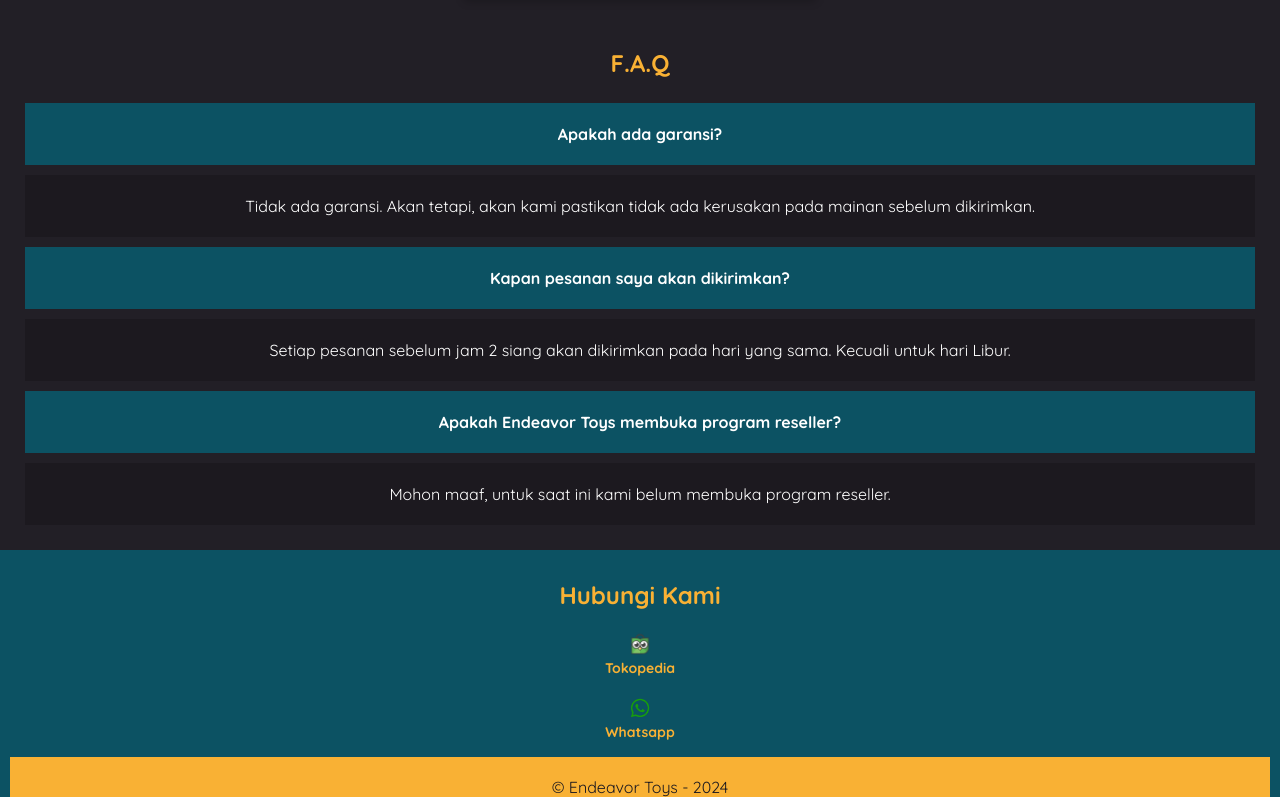
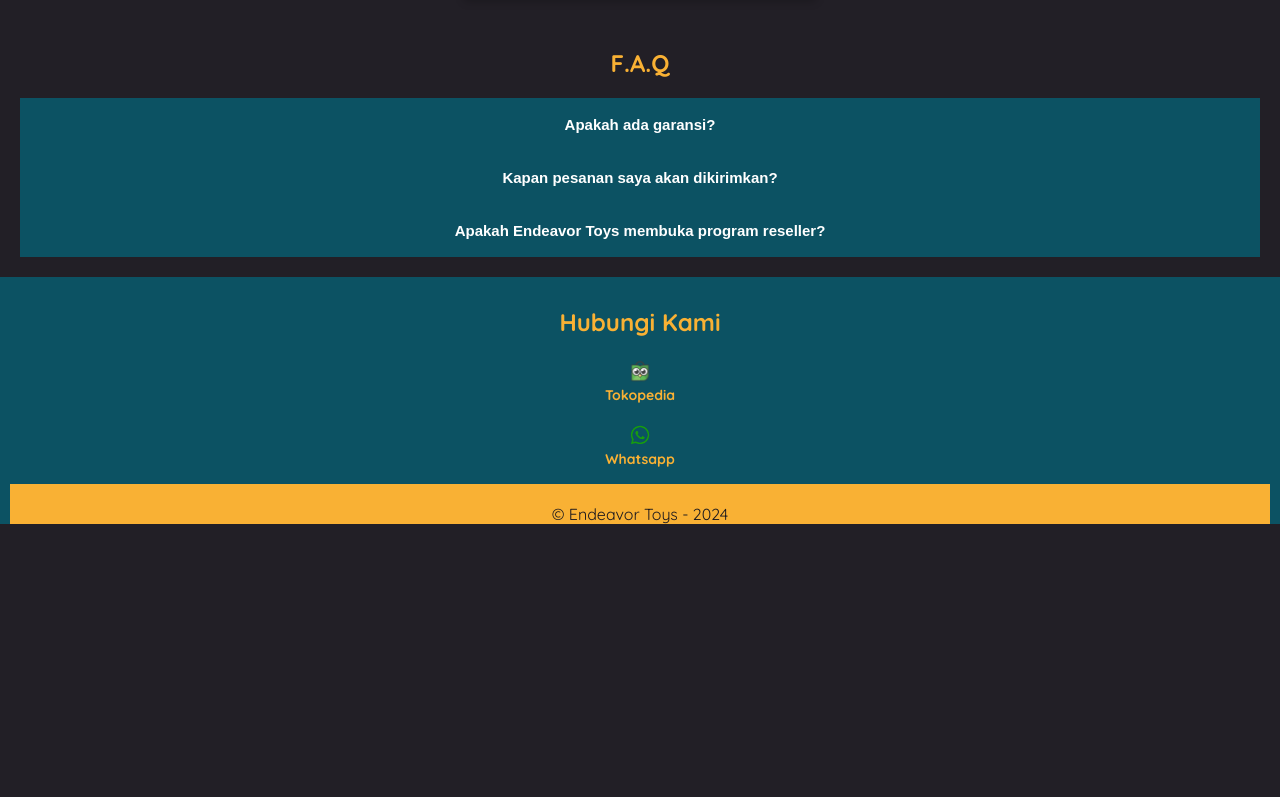
Before and after one commit to haltriescode/endeavor-toys, a plain HTML site: page index.html in a window 1280 px wide. Shown: the part 1095-1892 px from the top of the page. After the commit the page ends 1619 px from the top, so only its background shows below. Drawn offline with Linux system fonts and the light colour scheme.

Commit message:
Update faq accordion

```diff
--- a/assets/Styles/style.css
+++ b/assets/Styles/style.css
@@ -139,20 +139,33 @@ nav a:hover {
   .container_faq{
     display:flex;
     flex-direction: column;
+  }
 
-  }
-  .faq_question{
+  /* Accordion */
+  .accordion {
+    text-align: center;
     font-weight: bold;
     background-color: #0c5263;
-    padding: 5px;
-    margin: 5px;
+    color: white;
+    cursor: pointer;
+    padding: 18px;
+    width: 100%;
+    border: none;
+    outline: none;
+    font-size: 15px;
+    transition: 0.4s;
   }
 
-  .faq_answer{
+  .active, .accordion:hover {
+    background-color: #0c5263;
+  }
+
+  .panel {
+    padding: 0 18px;
+    display: none;
     background-color:#1c191f;
-    padding: 5px;
-    margin: 5px;
-
+    color: white;
+    overflow: hidden;
   }
 
   .card {
--- a/index.html
+++ b/index.html
@@ -63,24 +63,23 @@
                     <article id ="faq">
                         <h2>F.A.Q</h2>
                         <div class="container_faq">
-                            <div class ="faq_question">
-                                <p class="putih">Apakah ada garansi?</p>
+
+                            <!-- Accordion -->
+                            <button class="accordion"> Apakah ada garansi?</button>
+                            <div class="panel">
+                            <p> Tidak ada garansi. Akan tetapi, akan kami pastikan tidak ada kerusakan pada mainan sebelum dikirimkan.</p>
                             </div>
-                            <div class="faq_answer putih">
-                                <p>Tidak ada garansi. Akan tetapi, akan kami pastikan tidak ada kerusakan pada mainan sebelum dikirimkan.</p>
+
+                            <button class="accordion"> Kapan pesanan saya akan dikirimkan?</button>
+                            <div class="panel">
+                            <p> Setiap pesanan sebelum jam 2 siang akan dikirimkan pada hari yang sama. Kecuali untuk hari Libur.</p>
                             </div>
-                            <div class ="faq_question">
-                                <p class="putih">Kapan pesanan saya akan dikirimkan?</p>
+
+                            <button class="accordion"> Apakah Endeavor Toys membuka program reseller?</button>
+                            <div class="panel">
+                            <p> Mohon maaf, untuk saat ini kami belum membuka program reseller.</p>
                             </div>
-                            <div class="faq_answer putih">
-                                <p>Setiap pesanan sebelum jam 2 siang akan dikirimkan pada hari yang sama. Kecuali untuk hari Libur.</p>
-                            </div>
-                            <div class ="faq_question">
-                                <p class="putih">Apakah Endeavor Toys membuka program reseller?</p>
-                            </div>
-                            <div class="faq_answer putih">
-                                <p>Mohon maaf, untuk saat ini kami belum membuka program reseller. </p>
-                            </div>
+
                         </div>
                     </article>
             </div>
@@ -111,5 +110,6 @@
             </div>
 
         </footer>
+        <script src="script.js"></script>
     </body>
 </html>
--- /dev/null
+++ b/script.js
@@ -0,0 +1,14 @@
+let acc = document.getElementsByClassName("accordion");
+let i;
+
+for (i = 0; i < acc.length; i++) {
+  acc[i].addEventListener("click", function() {
+    this.classList.toggle("active");
+    let panel = this.nextElementSibling;
+    if (panel.style.display === "block") {
+      panel.style.display = "none";
+    } else {
+      panel.style.display = "block";
+    }
+  });
+}
```
